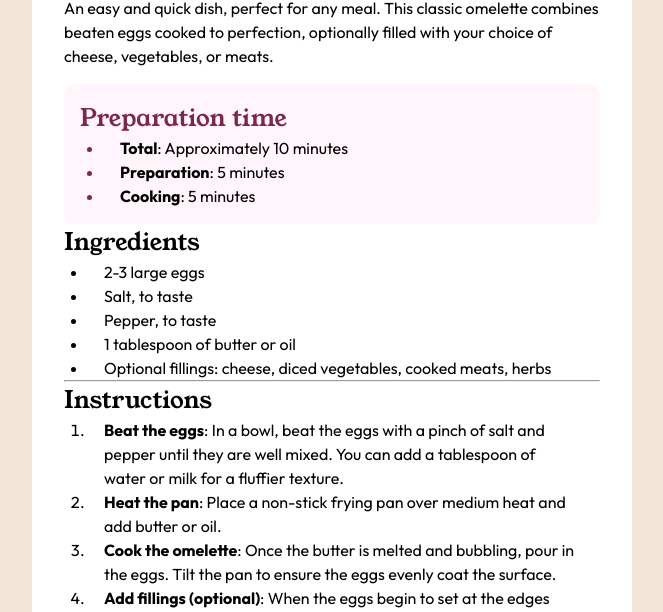
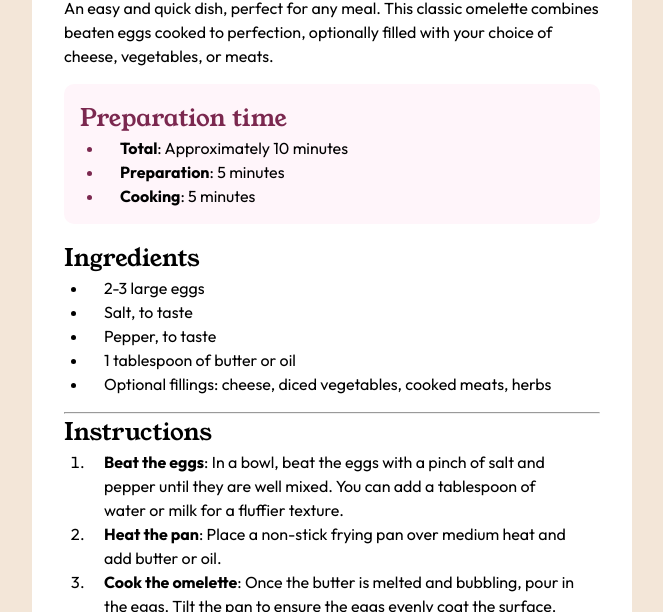
Before and after one commit to wheelerMT/frontend-mentor, a plain HTML site: page challenges/recipe-page/index.html in a window 1280 px wide. Shown: the part 489-1101 px from the top of the page, without its empty margins (308-971 px from the left). Drawn offline with Linux system fonts and the light colour scheme.

```diff
--- a/challenges/recipe-page/styles.css
+++ b/challenges/recipe-page/styles.css
@@ -157,3 +157,7 @@ li {
 .preparation li::marker {
   color: var(--color-rose-800);
 }
+
+.ingredients {
+  padding: 16px 0;
+}
```
